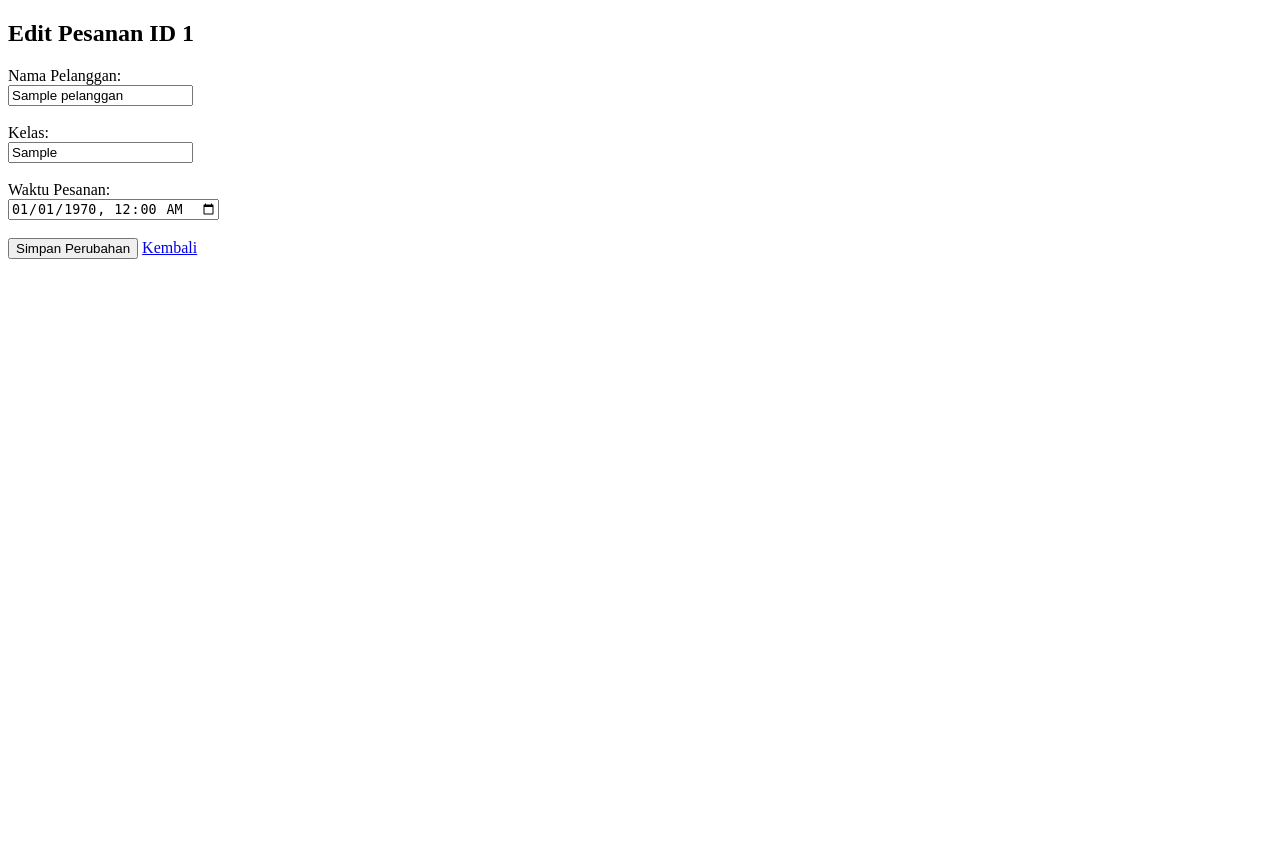
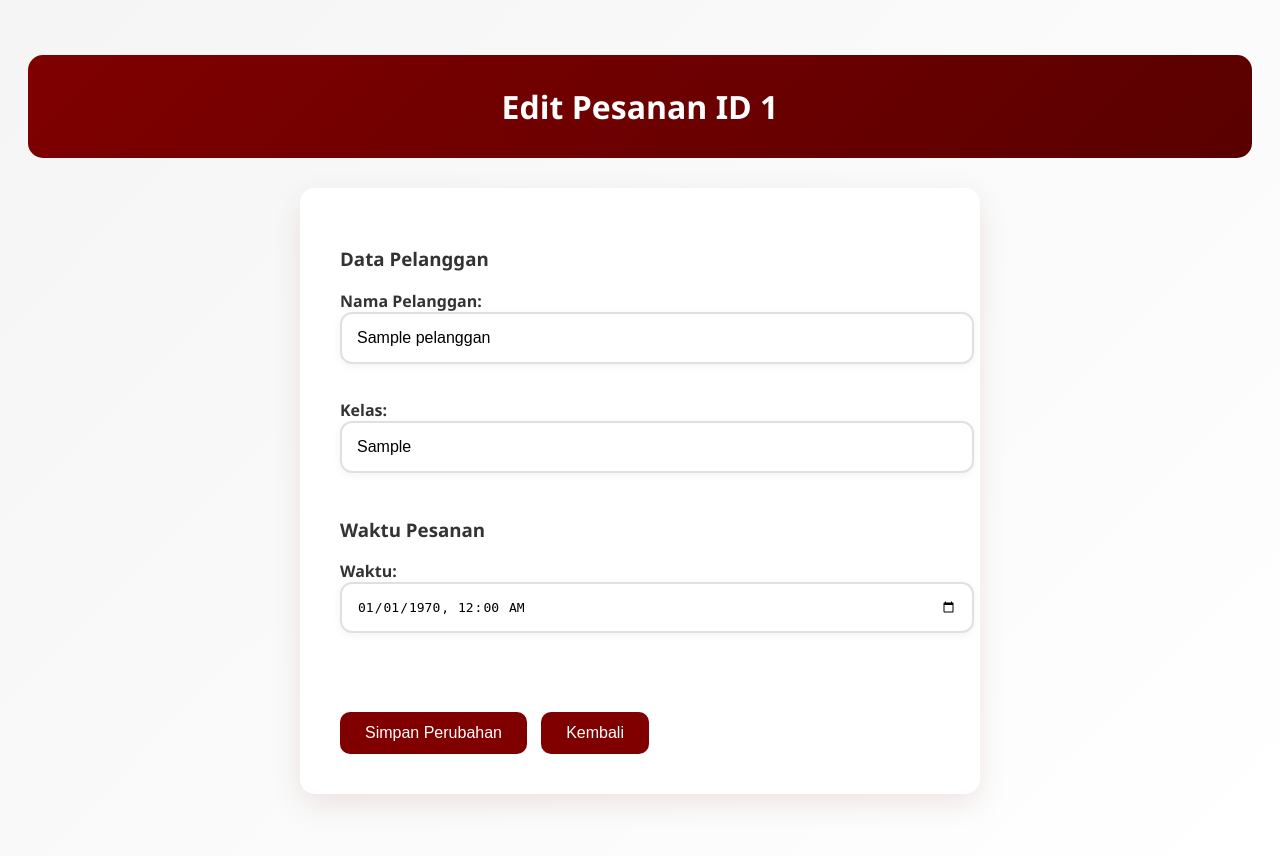
Before and after one commit to arrumsst/food-php-native, a PHP site: page /edit_pesanan.php?id=1 in a window 1280 px wide. Before the commit the page ends 259 px from the top, so only its background shows below. Run offline with PHP 8.4, Linux system fonts and the light colour scheme; tables that the repository leaves empty or names only in its code hold one stand-in row (values such as "Sample post"); data that the repository does not hold is empty.

```diff
--- a/edit_pesanan.php
+++ b/edit_pesanan.php
@@ -8,7 +8,6 @@ if (!isset($_GET['id'])) {
 
 $id = $_GET['id'];
 
-// Ambil data pesanan
 $query = "
     SELECT p.*, pel.nama, pel.kelas
     FROM pesanan p
@@ -23,16 +22,12 @@ if (!$data) {
     exit;
 }
 
-// Update jika form dikirim
 if (isset($_POST['simpan'])) {
     $nama = $_POST['nama'];
     $kelas = $_POST['kelas'];
     $waktu = $_POST['waktu'];
 
-    // Update data pelanggan
     $updatePel = mysqli_query($conn, "UPDATE pelanggan SET nama='$nama', kelas='$kelas' WHERE id_pelanggan='{$data['id_pelanggan']}'");
-
-    // Update waktu pesanan
     $updatePesanan = mysqli_query($conn, "UPDATE pesanan SET waktu_pesanan='$waktu' WHERE id_pesanan='$id'");
 
     if ($updatePel && $updatePesanan) {
@@ -47,21 +42,30 @@ if (isset($_POST['simpan'])) {
 <html>
 <head>
     <title>Edit Pesanan</title>
+    <link rel="stylesheet" href="sty3.css">
 </head>
 <body>
-    <h2>Edit Pesanan ID <?= $id ?></h2>
-    <form method="post">
-        <label>Nama Pelanggan:</label><br>
-        <input type="text" name="nama" value="<?= htmlspecialchars($data['nama']) ?>" required><br><br>
+    <div class="main-container">
+        <h2>Edit Pesanan ID <?= $id ?></h2>
+        <form method="post">
+            <h3>Data Pelanggan</h3>
+            <label>Nama Pelanggan:
+                <input type="text" name="nama" value="<?= htmlspecialchars($data['nama']) ?>" required>
+            </label>
 
-        <label>Kelas:</label><br>
-        <input type="text" name="kelas" value="<?= htmlspecialchars($data['kelas']) ?>" required><br><br>
+            <label>Kelas:
+                <input type="text" name="kelas" value="<?= htmlspecialchars($data['kelas']) ?>" required>
+            </label>
 
-        <label>Waktu Pesanan:</label><br>
-        <input type="datetime-local" name="waktu" value="<?= date('Y-m-d\TH:i', strtotime($data['waktu_pesanan'])) ?>" required><br><br>
+            <h3>Waktu Pesanan</h3>
+            <label>Waktu:
+                <input type="datetime-local" name="waktu" value="<?= date('Y-m-d\TH:i', strtotime($data['waktu_pesanan'])) ?>" required>
+            </label>
 
-        <button type="submit" name="simpan">Simpan Perubahan</button>
-        <a href="riwayat_pesanan.php">Kembali</a>
-    </form>
+            <br><br>
+            <button type="submit" name="simpan">Simpan Perubahan</button>
+            <button type="button" onclick="window.location.href='riwayat_pesanan.php'">Kembali</button>
+        </form>
+    </div>
 </body>
 </html>
--- /dev/null
+++ b/sty3.css
@@ -0,0 +1,88 @@
+:root {
+    --maroon: #800000;
+    --dark-maroon: #5a0000;
+    --yellow: #FFD700;
+    --light-yellow: #FFF0AA;
+    --white: #ffffff;
+    --light-gray: #f5f5f5;
+    --dark-gray: #333333;
+}
+
+body {
+    font-family: 'Segoe UI', Tahoma, Geneva, Verdana, sans-serif;
+    background: linear-gradient(135deg, var(--light-gray), var(--white));
+    min-height: 100vh;
+    padding: 20px;
+    color: var(--dark-gray);
+}
+
+h2 {
+    background: linear-gradient(135deg, var(--maroon), var(--dark-maroon));
+    color: var(--white);
+    padding: 30px;
+    text-align: center;
+    font-size: 2em;
+    border-radius: 15px;
+    margin-bottom: 30px;
+}
+
+form {
+    max-width: 600px;
+    margin: auto;
+    background: var(--white);
+    padding: 40px;
+    border-radius: 15px;
+    box-shadow: 0 10px 30px rgba(128, 0, 0, 0.1);
+}
+
+label {
+    font-weight: 600;
+    display: block;
+    margin-bottom: 10px;
+    color: var(--dark-gray);
+}
+
+input[type="text"],
+input[type="datetime-local"] {
+    width: 100%;
+    padding: 15px;
+    margin-bottom: 25px;
+    border: 2px solid #e0e0e0;
+    border-radius: 12px;
+    font-size: 1em;
+    box-shadow: 0 2px 10px rgba(0, 0, 0, 0.05);
+    transition: border 0.3s;
+}
+
+input[type="text"]:focus,
+input[type="datetime-local"]:focus {
+    outline: none;
+    border-color: var(--yellow);
+}
+
+button {
+    background: var(--maroon);
+    color: var(--white);
+    border: none;
+    padding: 12px 25px;
+    border-radius: 10px;
+    font-size: 1em;
+    cursor: pointer;
+    transition: background 0.3s;
+    margin-right: 10px;
+}
+
+button:hover {
+    background: var(--dark-maroon);
+}
+
+a {
+    text-decoration: none;
+    color: var(--maroon);
+    font-weight: bold;
+    font-size: 1em;
+}
+
+a:hover {
+    text-decoration: underline;
+}
```
Also changed, not shown: lihat_pesanan.php (+4 -4 lines).
